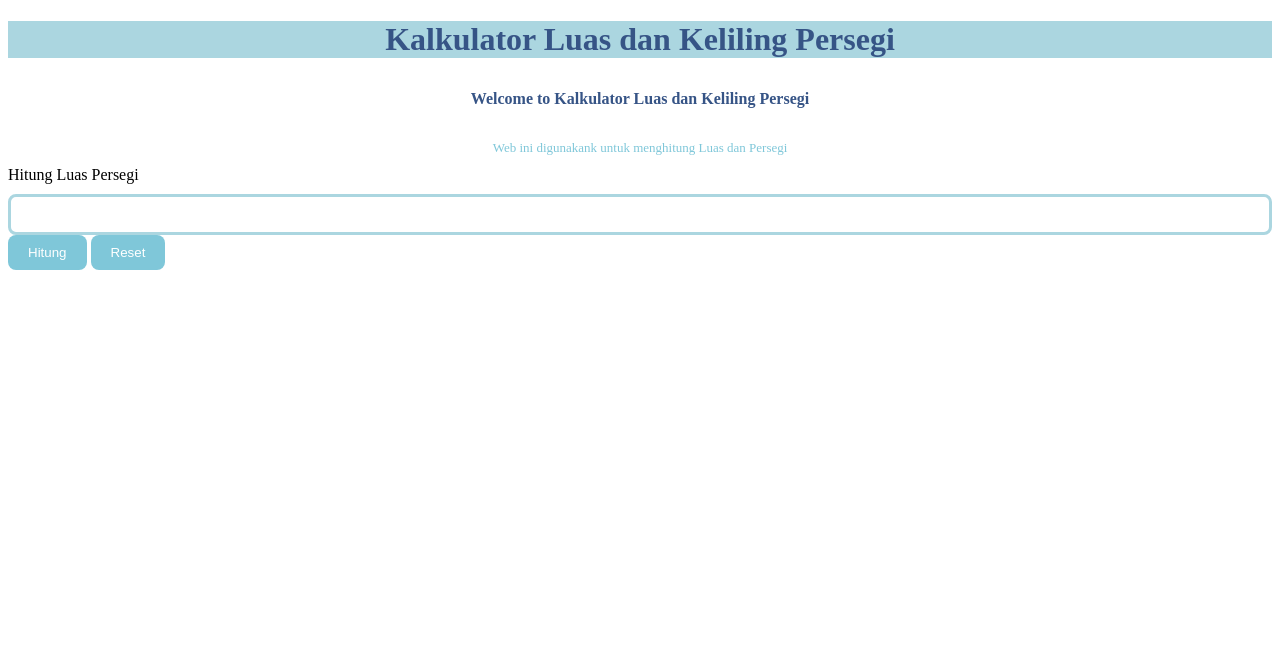
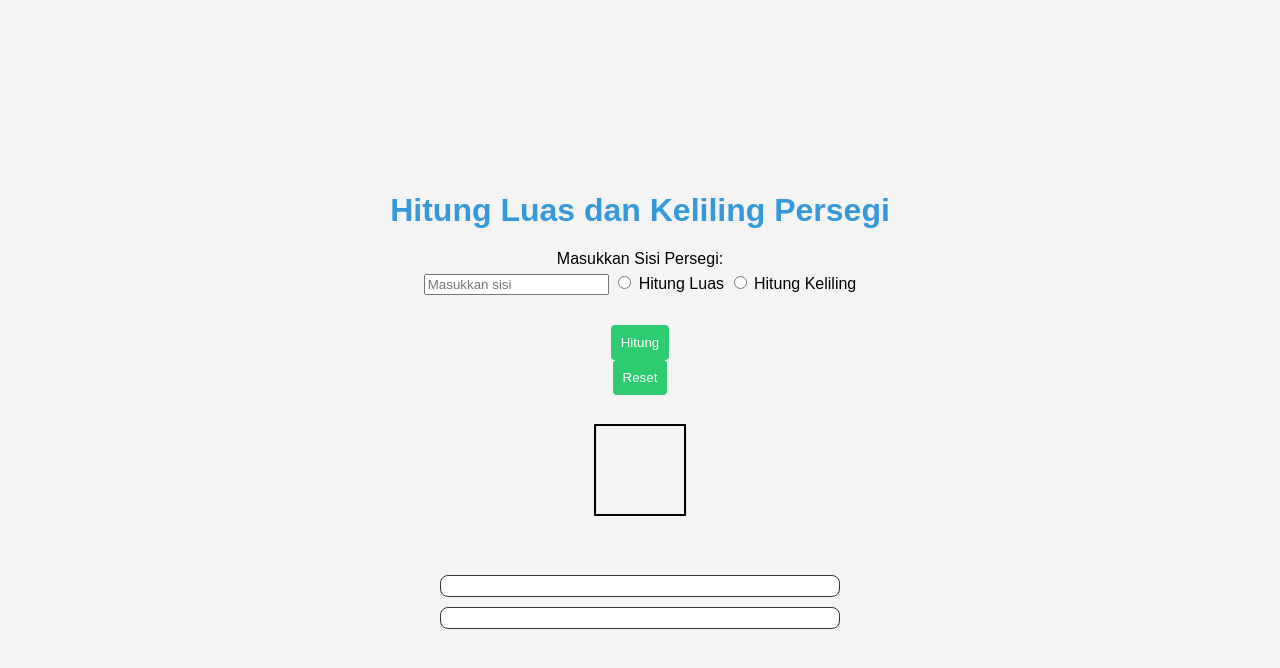
Before and after one commit to revou-fundamental-course/8-jan-24-jihadakbar911, a plain HTML site: page index.html in a window 1280 px wide. Drawn offline with Linux system fonts and the light colour scheme.

Commit message:
first commit

```diff
--- a/css/style.css
+++ b/css/style.css
@@ -1,60 +1,72 @@
 body {
-    font-family: 'Times New Roman', Times, serif;
+    font-family: 'Arial', sans-serif;
+    display: flex;
+    flex-direction: column;
+    align-items: center;
+    justify-content: center;
+    height: 100vh;
+    margin: 0;
+    background-color: #f4f4f4;
 }
 
-header {
+h1 {
+    color: #3498db;
+}
+
+form {
+    margin-bottom: 20px;
     text-align: center;
 }
 
-header h1 {
-    color: #365486;
-    background-color: #abd6e0;
+label {
+    display: block;
+    margin-bottom: 5px;
 }
 
-header h4 {
-    color: #365486;
-    margin: 32px;
-}
-
-header p {
-    font-size: small;
-    margin: 0px;
-    color: #7FC7D9;
+input {
     margin-bottom: 10px;
 }
 
-.inputSection {
-    display: flex;
-    flex-direction: column;
+#gambar-persegi {
+    width: 150px;
+    height: 150px;
+    margin-bottom: 20px;
+    overflow: hidden;
+    border-radius: 8px;
 }
 
-
-#squareSide {
-    margin-top: 10px;
-    outline: none;
-    border-radius: 8px;
-    border: solid #abd6e0;
-    padding: 10px;
+#gambar-persegi img {
+    width: 100%;
+    height: 100%;
+    object-fit: cover; /* Atur gambar agar memenuhi sepenuhnya */
+    border-radius: inherit; /* Sesuaikan border-radius dengan container */
 }
 
-#squareSide:focus{
-    border: solid #365486;
+#luas, #keliling {
+    width: 100%;
+    max-width: 400px;
+    border: 1px solid #333;
+    padding: 10px;
+    box-sizing: border-box;
+    margin-top: 10px;
+    background-color: #fff;
+    border-radius: 8px;
 }
 
 button {
-    background-color: #7FC7D9;
-    color: white;
+    padding: 10px;
+    background-color: #2ecc71;
+    color: #fff;
     border: none;
-    border-radius: 8px;
-    padding: 10px 20px;
+    border-radius: 4px;
     cursor: pointer;
 }
 
 button:hover {
-    background-color: #365486;
+    background-color: #27ae60;
 }
 
-button:active {
-    background-color: #0F1035;
-    transform: translateY(2px);
+button#resetButton {
+    margin-top: 10px;
+    background-color: #e74c3c;
 }
--- a/index.html
+++ b/index.html
@@ -3,25 +3,27 @@
 <head>
     <meta charset="UTF-8">
     <meta name="viewport" content="width=device-width, initial-scale=1.0">
+    <title>Hitung Luas dan Keliling Persegi</title>
     <link rel="stylesheet" href="css/style.css">
-    <title>Katik Persegi</title>
 </head>
 <body>
-    <header>
-        <h1> Kalkulator Luas dan Keliling Persegi</h1>
-        <h4> Welcome to Kalkulator Luas dan Keliling Persegi</h4>
-        <p> Web ini digunakank untuk menghitung Luas dan Persegi </p>
-    </header>
+    <h1>Hitung Luas dan Keliling Persegi</h1>
+    <form id="form-persegi">
+        <label for="sisi">Masukkan Sisi Persegi:</label>
+        <input type="number" id="sisi" placeholder="Masukkan sisi">
+        <input type="radio" name="hitung" value="luas"> Hitung Luas
+        <input type="radio" name="hitung" value="keliling"> Hitung Keliling
 
-    <div class="inputSection">
-        <label for="squareSide" id="lblSquareSide"> Hitung Luas Persegi </label>
-        <input type="number" id="squareSide">
+    </form>
+    <button type="button" onclick="hitung()">Hitung</button>
+    <button type="button" onclick="resetForm()">Reset</button>
 
+
+    <div id="gambar-persegi">
+        <img src="square.png" alt="Persegi Image">
     </div>
-
-    <div class="button">
-        <button id="countButton"> Hitung </button>
-        <button id="resetButton"> Reset </button>
-    </div>
+    <div id="luas"></div>
+    <div id="keliling"></div>
+    <script src="js/script.js"></script>
 </body>
 </html>
--- /dev/null
+++ b/js/script.js
@@ -0,0 +1,41 @@
+function hitung() {
+    const sisi = parseFloat(document.getElementById('sisi').value);
+
+    if (isNaN(sisi) || sisi <= 0) {
+        alert('Sisi harus berupa angka positif!');
+        return;
+    }
+
+    const hitung = document.querySelector('input[name="hitung"]:checked');
+
+    if (!hitung) {
+        alert('Pilih apakah akan menghitung luas atau keliling!');
+        return;
+    }
+
+    const jenisHitung = hitung.value;
+
+    if (jenisHitung === 'luas') {
+        const luas = sisi * sisi;
+        document.getElementById('luas').textContent = `Luas persegi: ${luas}`;
+    } else if (jenisHitung === 'keliling') {
+        const keliling = 4 * sisi;
+        document.getElementById('keliling').textContent = `Keliling persegi: ${keliling}`;
+    }
+
+    const gambarPersegiDiv = document.getElementById('gambar-persegi');
+    gambarPersegiDiv.innerHTML = `<img src="square.png" alt="Persegi Image" style="width: ${sisi}px; height: ${sisi}px;">`;
+}
+
+
+
+
+function resetForm() {
+    document.getElementById('sisi').value = '';
+    document.getElementById('luas').textContent = '';
+    document.getElementById('keliling').textContent = '';
+
+    const gambarPersegiDiv = document.getElementById('gambar-persegi');
+    gambarPersegiDiv.style.width = '0';
+    gambarPersegiDiv.style.height = '0';
+}
```
Also changed, not shown: square.png (added).
